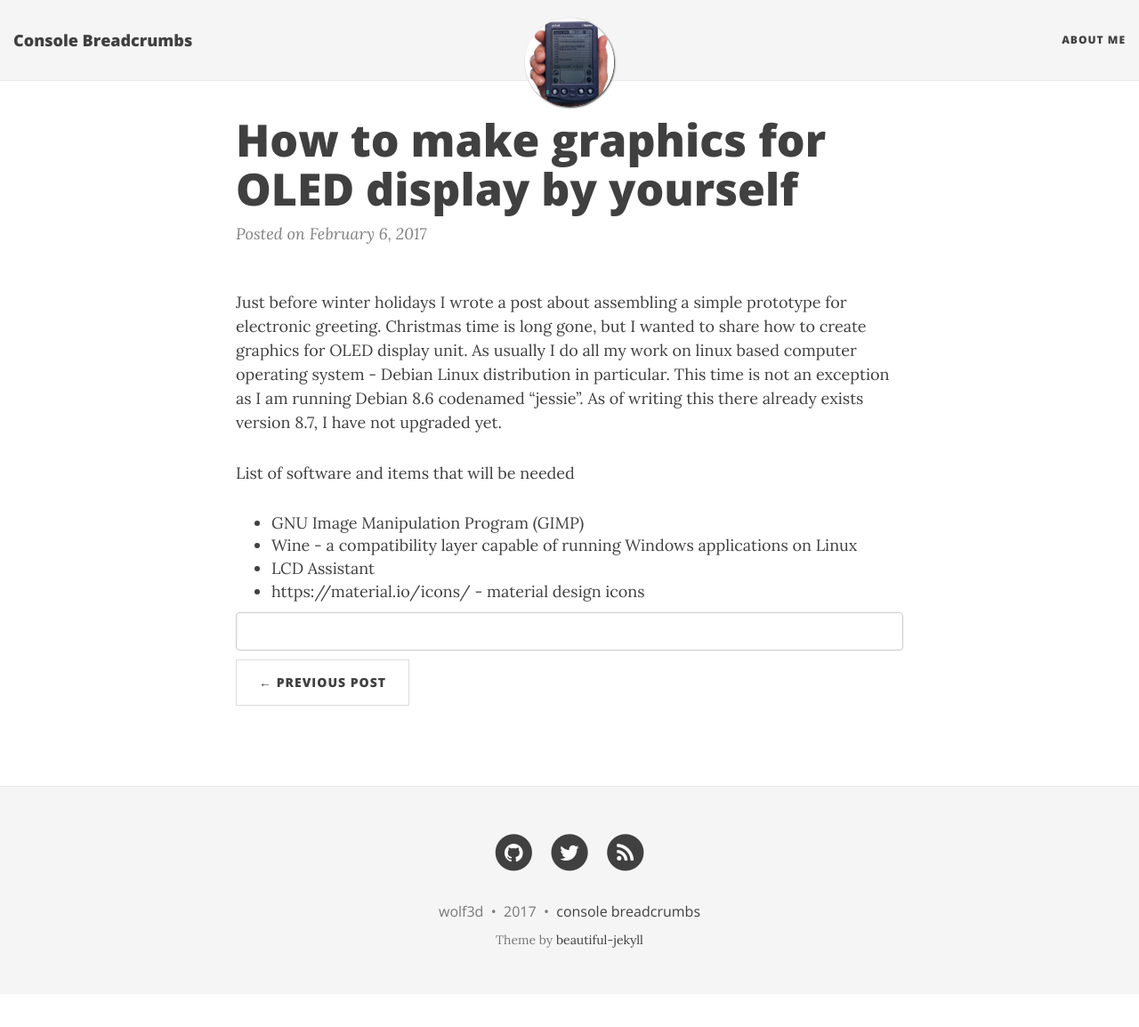
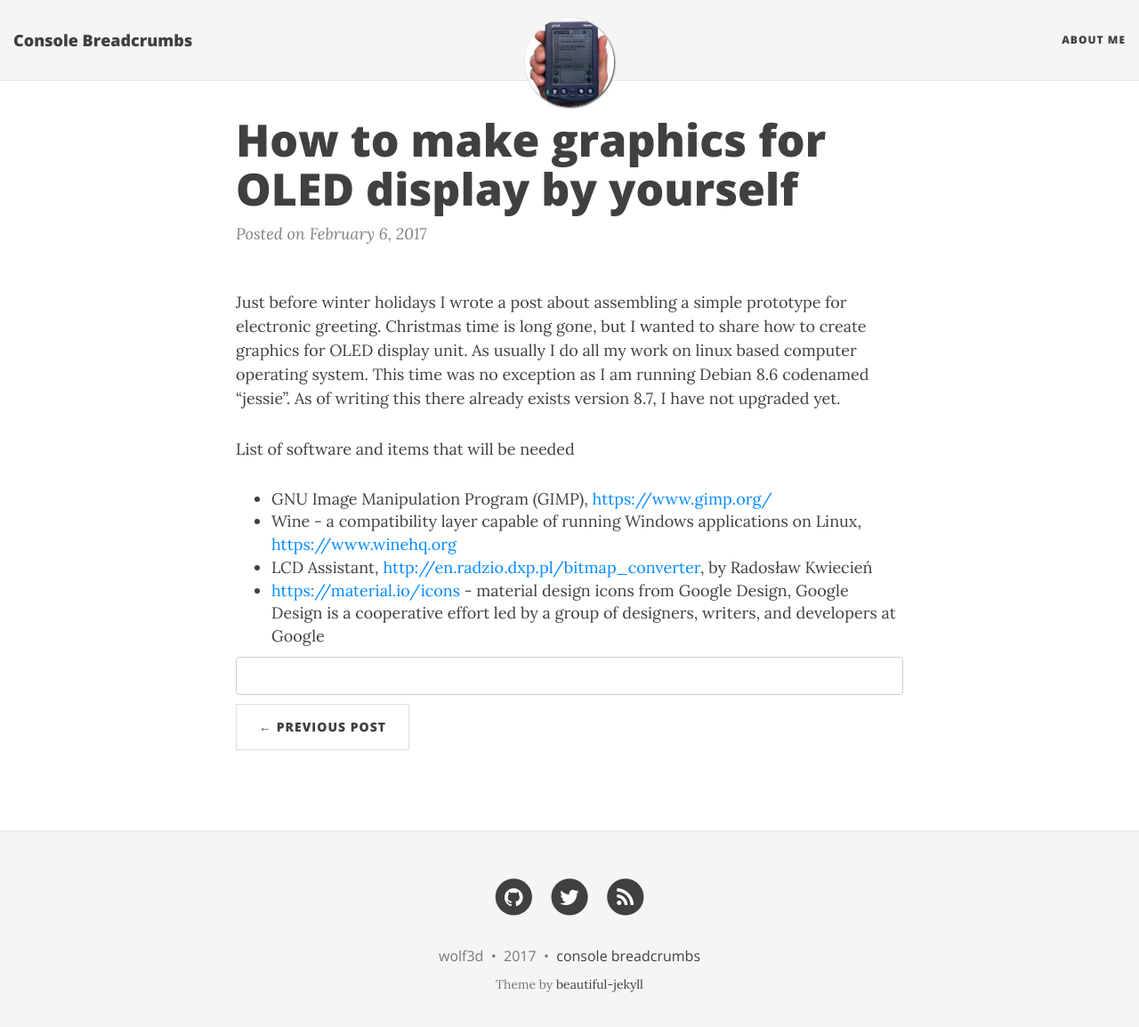
Before and after one commit to kubilisr/kubilisr.github.io, a Jekyll site: the page built from _posts/2017-02-06-custom-graphics-for-oled.markdown, in a window 1280 px wide and 1167 px high. Shown: the top 1154 px of the window at 89% size. Built offline with Jekyll 4.4.1, drawn with Linux system fonts in a browser that asks for light colours; nearby versions of some CDN libraries; comment, search, counter and statistics services are not loaded.

Commit message:
latest progress

````diff
--- a/_posts/2017-02-06-custom-graphics-for-oled.markdown
+++ b/_posts/2017-02-06-custom-graphics-for-oled.markdown
@@ -6,14 +6,14 @@
 disqus: true
 bio: false
 ---
-Just before winter holidays I wrote a post about assembling a simple prototype for electronic greeting. Christmas time is long gone, but I wanted to share how to create graphics for OLED display unit. As usually I do all my work on linux based computer operating system - Debian Linux distribution in particular. This time is not an exception as I am running Debian 8.6 codenamed "jessie". As of writing this there already exists version 8.7, I have not upgraded yet.
+Just before winter holidays I wrote a post about assembling a simple prototype for electronic greeting. Christmas time is long gone, but I wanted to share how to create graphics for OLED display unit. As usually I do all my work on linux based computer operating system. This time was no exception as I am running Debian 8.6 codenamed "jessie". As of writing this there already exists version 8.7, I have not upgraded yet.
 
 List of software and items that will be needed
 
-- GNU Image Manipulation Program (GIMP)
-- Wine - a compatibility layer capable of running Windows applications on Linux
-- LCD Assistant
-- https://material.io/icons/ - material design icons
+- GNU Image Manipulation Program (GIMP), [https://www.gimp.org/](https://www.gimp.org/){:target="_blank"}
+- Wine - a compatibility layer capable of running Windows applications on Linux, [https://www.winehq.org](https://www.winehq.org){:target="_blank"}
+- LCD Assistant, [http://en.radzio.dxp.pl/bitmap_converter](http://en.radzio.dxp.pl/bitmap_converter){:target="_blank"}, by Radosław Kwiecień
+- [https://material.io/icons](https://material.io/icons/){:target="_blank"} - material design icons from Google Design, Google Design is a cooperative effort led by a group of designers, writers, and developers at Google
 
 ```
 
````
